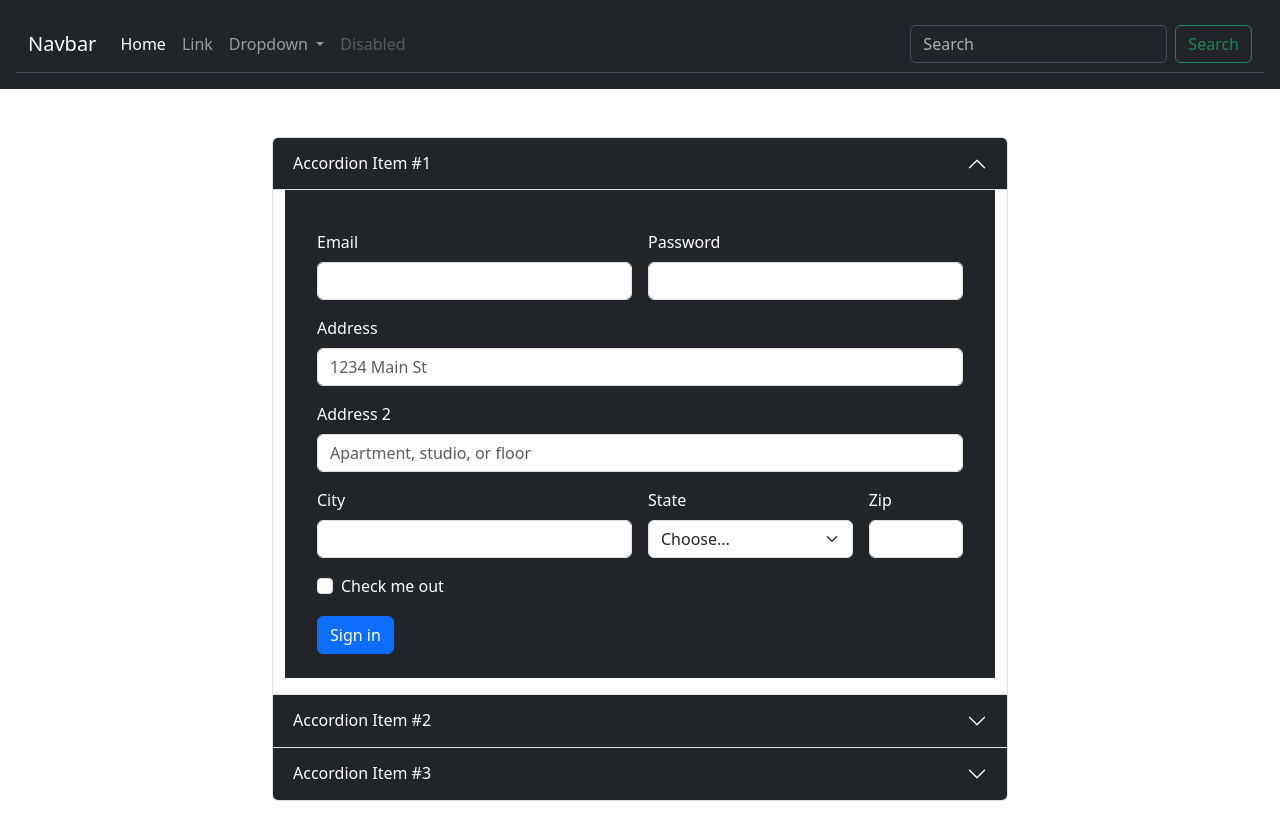
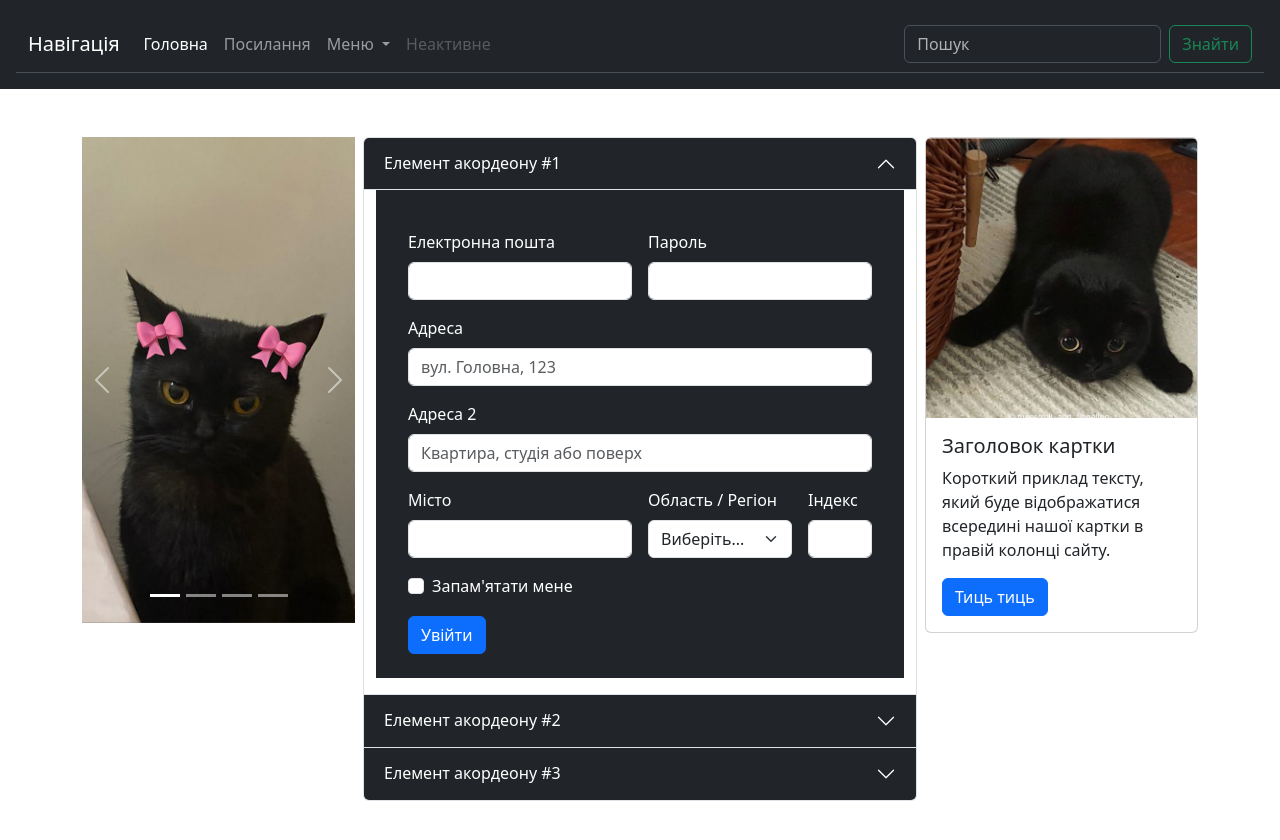
Before and after one commit to alina-koman/hillel-bootstrap, a plain HTML site: page index.html in a window 1280 px wide. Drawn offline with nearby package versions, Linux system fonts and the light colour scheme.

Commit message:
added left and right sections

```diff
--- a/index.html
+++ b/index.html
@@ -11,36 +11,36 @@
 <header class="p-3 bg-dark text-white mb-5">
   <nav class="navbar navbar-expand-lg navbar bg-dark border-bottom border-body" data-bs-theme="dark">
     <div class="container-fluid">
-      <a class="navbar-brand" href="#">Navbar</a>
-      <button class="navbar-toggler" type="button" data-bs-toggle="collapse" data-bs-target="#navbarSupportedContent" aria-controls="navbarSupportedContent" aria-expanded="false" aria-label="Toggle navigation">
+      <a class="navbar-brand" href="#">Навігація</a>
+      <button class="navbar-toggler" type="button" data-bs-toggle="collapse" data-bs-target="#navbarSupportedContent" aria-controls="navbarSupportedContent" aria-expanded="false" aria-label="Перемикач навігації">
         <span class="navbar-toggler-icon"></span>
       </button>
       <div class="collapse navbar-collapse" id="navbarSupportedContent">
         <ul class="navbar-nav me-auto mb-2 mb-lg-0">
           <li class="nav-item">
-            <a class="nav-link active" aria-current="page" href="#">Home</a>
+            <a class="nav-link active" aria-current="page" href="#">Головна</a>
           </li>
           <li class="nav-item">
-            <a class="nav-link" href="#">Link</a>
+            <a class="nav-link" href="#">Посилання</a>
           </li>
           <li class="nav-item dropdown">
             <a class="nav-link dropdown-toggle" href="#" role="button" data-bs-toggle="dropdown" aria-expanded="false">
-              Dropdown
+              Меню
             </a>
             <ul class="dropdown-menu">
-              <li><a class="dropdown-item" href="#">Action</a></li>
-              <li><a class="dropdown-item" href="#">Another action</a></li>
+              <li><a class="dropdown-item" href="#">Дія</a></li>
+              <li><a class="dropdown-item" href="#">Інша дія</a></li>
               <li><hr class="dropdown-divider"></li>
-              <li><a class="dropdown-item" href="#">Something else here</a></li>
+              <li><a class="dropdown-item" href="#">Щось інше тут</a></li>
             </ul>
           </li>
           <li class="nav-item">
-            <a class="nav-link disabled" aria-disabled="true">Disabled</a>
+            <a class="nav-link disabled" aria-disabled="true">Неактивне</a>
           </li>
         </ul>
         <form class="d-flex" role="search">
-          <input class="form-control me-2" type="search" placeholder="Search" aria-label="Search"/>
-          <button class="btn btn-outline-success" type="submit">Search</button>
+          <input class="form-control me-2" type="search" placeholder="Пошук" aria-label="Пошук"/>
+          <button class="btn btn-outline-success" type="submit">Знайти</button>
         </form>
       </div>
     </div>
@@ -49,61 +49,92 @@
 
 <main class="mb-5">
   <div class="container">
-    <div class="row g-4">
-      <aside class="col-md-2"></aside>
+    <div class="row g-2">
+      <aside class="col-md-3 d-flex flex-column justify-content-between" style="min-height: 600px;">
+        <div id="carouselExampleIndicators" class="carousel slide">
+          <div class="carousel-indicators">
+            <button type="button" data-bs-target="#carouselExampleIndicators" data-bs-slide-to="0" class="active" aria-current="true" aria-label="Слайд 1"></button>
+            <button type="button" data-bs-target="#carouselExampleIndicators" data-bs-slide-to="1" aria-label="Слайд 2"></button>
+            <button type="button" data-bs-target="#carouselExampleIndicators" data-bs-slide-to="2" aria-label="Слайд 3"></button>
+            <button type="button" data-bs-target="#carouselExampleIndicators" data-bs-slide-to="3" aria-label="Слайд 4"></button>
+          </div>
+          <div class="carousel-inner">
+            <div class="carousel-item active">
+              <img src="images/cat1.jpg" class="d-block w-100" alt="кіт">
+            </div>
+            <div class="carousel-item">
+              <img src="images/cat1.jpg" class="d-block w-100" alt="кіт">
+            </div>
+            <div class="carousel-item">
+              <img src="images/cat1.jpg" class="d-block w-100" alt="кіт">
+            </div>
+            <div class="carousel-item">
+              <img src="images/cat1.jpg" class="d-block w-100" alt="кіт">
+            </div>
+          </div>
+          <button class="carousel-control-prev" type="button" data-bs-target="#carouselExampleIndicators" data-bs-slide="prev">
+            <span class="carousel-control-prev-icon" aria-hidden="true"></span>
+            <span class="visually-hidden">Попередній</span>
+          </button>
+          <button class="carousel-control-next" type="button" data-bs-target="#carouselExampleIndicators" data-bs-slide="next">
+            <span class="carousel-control-next-icon" aria-hidden="true"></span>
+            <span class="visually-hidden">Наступний</span>
+          </button>
+        </div>
+      </aside>
 
-    <section class="col-md-8">
+      <section class="col-md-6 pb-3">
         <div class="accordion" id="accordionExample">
           <div class="accordion-item">
             <h2 class="accordion-header">
               <button class="accordion-button bg-dark text-white" type="button" data-bs-toggle="collapse" data-bs-target="#collapseOne" aria-expanded="true" aria-controls="collapseOne">
-              Accordion Item #1
+                Елемент акордеону #1
               </button>
             </h2>
             <div id="collapseOne" class="accordion-collapse collapse show" data-bs-parent="#accordionExample">
               <div class="accordion-body">
                 <form class="row g-3 bg-dark text-white p-4">
                   <div class="col-md-6">
-                  <label for="inputEmail4" class="form-label">Email</label>
+                    <label for="inputEmail4" class="form-label">Електронна пошта</label>
                     <input type="email" class="form-control" id="inputEmail4">
                   </div>
                   <div class="col-md-6">
-                  <label for="inputPassword4" class="form-label">Password</label>
+                    <label for="inputPassword4" class="form-label">Пароль</label>
                     <input type="password" class="form-control" id="inputPassword4">
                   </div>
                   <div class="col-12">
-                  <label for="inputAddress" class="form-label">Address</label>
-                  <input type="text" class="form-control" id="inputAddress" placeholder="1234 Main St">
+                    <label for="inputAddress" class="form-label">Адреса</label>
+                    <input type="text" class="form-control" id="inputAddress" placeholder="вул. Головна, 123">
                   </div>
                   <div class="col-12">
-                  <label for="inputAddress2" class="form-label">Address 2</label>
-                  <input type="text" class="form-control" id="inputAddress2" placeholder="Apartment, studio, or floor">
+                    <label for="inputAddress2" class="form-label">Адреса 2</label>
+                    <input type="text" class="form-control" id="inputAddress2" placeholder="Квартира, студія або поверх">
                   </div>
                   <div class="col-md-6">
-                  <label for="inputCity" class="form-label">City</label>
+                    <label for="inputCity" class="form-label">Місто</label>
                     <input type="text" class="form-control" id="inputCity">
                   </div>
                   <div class="col-md-4">
-                  <label for="inputState" class="form-label">State</label>
+                    <label for="inputState" class="form-label">Область / Регіон</label>
                     <select id="inputState" class="form-select">
-                    <option selected>Choose...</option>
+                      <option selected>Виберіть...</option>
                       <option>...</option>
                     </select>
                   </div>
                   <div class="col-md-2">
-                  <label for="inputZip" class="form-label">Zip</label>
+                    <label for="inputZip" class="form-label">Індекс</label>
                     <input type="text" class="form-control" id="inputZip">
                   </div>
                   <div class="col-12">
                     <div class="form-check">
                       <input class="form-check-input" type="checkbox" id="gridCheck">
                       <label class="form-check-label" for="gridCheck">
-                      Check me out
+                        Запам'ятати мене
                       </label>
                     </div>
                   </div>
                   <div class="col-12">
-                  <button type="submit" class="btn btn-primary">Sign in</button>
+                    <button type="submit" class="btn btn-primary">Увійти</button>
                   </div>
                 </form>
               </div>
@@ -112,31 +143,41 @@
           <div class="accordion-item">
             <h2 class="accordion-header">
               <button class="accordion-button collapsed bg-dark text-white" type="button" data-bs-toggle="collapse" data-bs-target="#collapseTwo" aria-expanded="false" aria-controls="collapseTwo">
-              Accordion Item #2
+                Елемент акордеону #2
               </button>
             </h2>
             <div id="collapseTwo" class="accordion-collapse collapse" data-bs-parent="#accordionExample">
               <div class="accordion-body">
-              <strong>This is the second item’s accordion body.</strong> It is hidden by default, until the collapse plugin adds the appropriate classes that we use to style each element. These classes control the overall appearance, as well as the showing and hiding via CSS transitions. You can modify any of this with custom CSS or overriding our default variables. It’s also worth noting that just about any HTML can go within the <code>.accordion-body</code>, though the transition does limit overflow.
+                <strong>Це вміст другого елемента акордеону.</strong> Він прихований за замовчуванням, поки плагін згортання не додасть відповідні класи, які ми використовуємо для стилізації кожного елемента. Ці класи керують загальним виглядом, а також відображенням і приховуванням за допомогою CSS-переходів. Ви можете змінити будь-що з цього за допомогою власного CSS або перевизначивши наші стандартні змінні. Також варто зазначити, що всередині <code>.accordion-body</code> може бути практично будь-який HTML-код, хоча анімація дещо обмежує переповнення.
               </div>
             </div>
           </div>
           <div class="accordion-item">
             <h2 class="accordion-header">
               <button class="accordion-button collapsed bg-dark text-white" type="button" data-bs-toggle="collapse" data-bs-target="#collapseThree" aria-expanded="false" aria-controls="collapseThree">
-              Accordion Item #3
+                Елемент акордеону #3
               </button>
             </h2>
             <div id="collapseThree" class="accordion-collapse collapse" data-bs-parent="#accordionExample">
               <div class="accordion-body">
-              <strong>This is the third item’s accordion body.</strong> It is hidden by default, until the collapse plugin adds the appropriate classes that we use to style each element. These classes control the overall appearance, as well as the showing and hiding via CSS transitions. You can modify any of this with custom CSS or overriding our default variables. It’s also worth noting that just about any HTML can go within the <code>.accordion-body</code>, though the transition does limit overflow.
+                <strong>Це вміст третього елемента акордеону.</strong> Він прихований за замовчуванням, поки плагін згортання не додасть відповідні класи, які мы використовуємо для стилізації кожного елемента. Ці класи керують загальним виглядом, а також відображенням і приховуванням за допомогою CSS-переходів. Ви можете змінити будь-що з цього за допомогою власного CSS або перевизначивши наші стандартні змінні. Також варто зазначити, що всередині <code>.accordion-body</code> може бути практично будь-який HTML-код, хоча анімація дещо обмежує переповнення.
               </div>
             </div>
           </div>
         </div>
       </section>
 
-      <aside class="col-md-2"></aside>
+      <aside class="col-md-3">
+        <div class="card">
+          <img src="images/cat2.jpg" class="card-img-top" alt="cat2">
+
+          <div class="card-body">
+            <h5 class="card-title">Заголовок картки</h5>
+            <p class="card-text">Короткий приклад тексту, який буде відображатися всередині нашої картки в правій колонці сайту.</p>
+            <a href="#" class="btn btn-primary">Тиць тиць</a>
+          </div>
+        </div>
+      </aside>
     </div>
   </div>
 </main>
--- a/style/style.css
+++ b/style/style.css
@@ -12,3 +12,19 @@
 .accordion-button:focus {
     box-shadow: none;
 }
+
+/* 1. Стилі для великих екранів (комп'ютери та ноутбуки) */
+.carousel-item img {
+    width: 100%;
+    height: auto;
+    object-fit: contain;
+}
+
+/* 2. Стилі СУВОРО для мобільних екранів (екран менший за 768px, як на твоєму скріншоті) */
+@media (max-width: 767px) {
+    .carousel-item img {
+        width: 100%;
+        height: 500px;       /* Збільшуємо висоту котика на мобілці до 500px */
+        object-fit: cover;   /* Робимо так, щоб фото заповнило екран красиво, без величезних білих полів */
+    }
+}
```
Also changed, not shown: images/cat1.jpg (added), images/cat2.jpg (added). Lines whose indentation alone changed are shown as unchanged.
